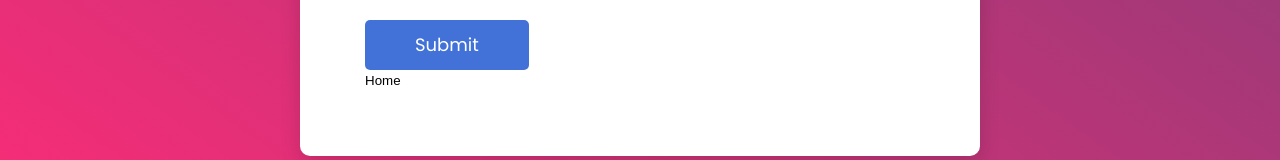
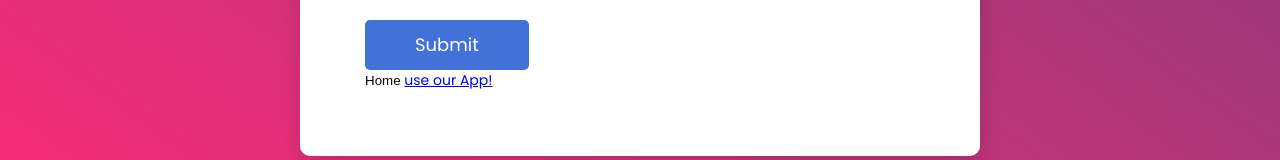
Before and after one commit to puneeth2001/automatic-carnival, a plain HTML site: page index.html in a window 1280 px wide. Shown: the part 665-825 px from the top of the page. Drawn offline with Linux system fonts and the light colour scheme.

Commit message:
add redirect link

```diff
--- a/index.html
+++ b/index.html
@@ -109,6 +109,7 @@
         location.href = "https://aasaan.page.link/launch";
     };
 </script>
+<a href="https://aasaan.page.link/launch">use our App!</a>
                     </form>
                 </div>
             </div>
```
